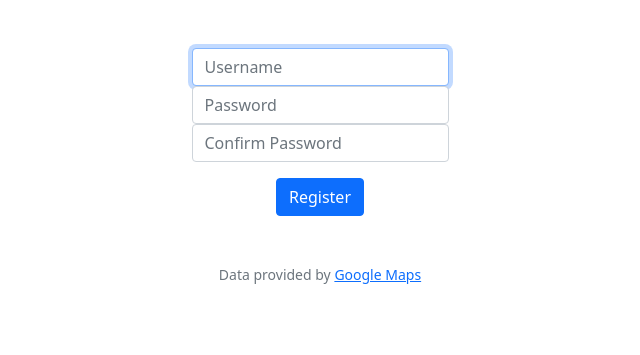
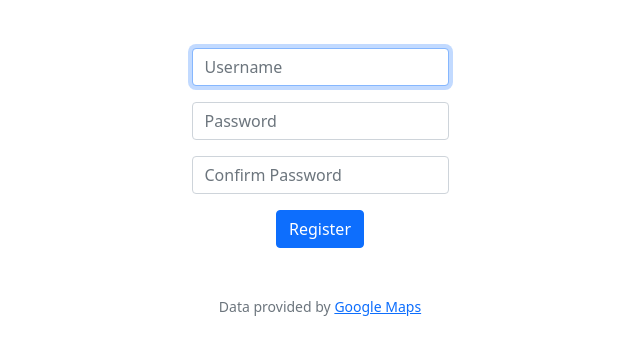
Before and after one commit to Gavin-Barham/cs50x-fp, a Flask app: page /register in a window 1280 px wide. Shown: the part 76-431 px from the top of the page, without its empty margins (320-960 px from the left). Run offline with Flask 2, Linux system fonts and the light colour scheme; some libraries are stand-ins or nearby versions.

Commit message:
unstyle inputs login.html and register.html

```diff
--- a/final_project/templates/login.html
+++ b/final_project/templates/login.html
@@ -8,6 +8,8 @@
     <form action="/login" method="post">
         <div class="mb-3">
             <input autocomplete="off" autofocus class="form-control mx-auto w-auto" id="username" name="username" placeholder="Username" type="text">
+        </div>
+        <div class="mb-3">
             <input class="form-control mx-auto w-auto" id="password" name="password" placeholder="Password" type="password">
         </div>
         <button class="btn btn-primary" type="submit">Log In</button>
--- a/final_project/templates/register.html
+++ b/final_project/templates/register.html
@@ -8,7 +8,11 @@
     <form action="/register" method="post">
         <div class="mb-3">
             <input autocomplete="off" autofocus class="form-control mx-auto w-auto" id="create_username" name="username" placeholder="Username" type="text">
+        </div>
+        <div class="mb-3">
             <input class="form-control mx-auto w-auto" id="create_password" name="password" placeholder="Password" type="password">
+        </div>
+        <div class="mb-3">
             <input class="form-control mx-auto w-auto" id="confirmation" name="confirmation" placeholder="Confirm Password" type="password">
         </div>
         <button class="btn btn-primary" type="submit">Register</button>
```
